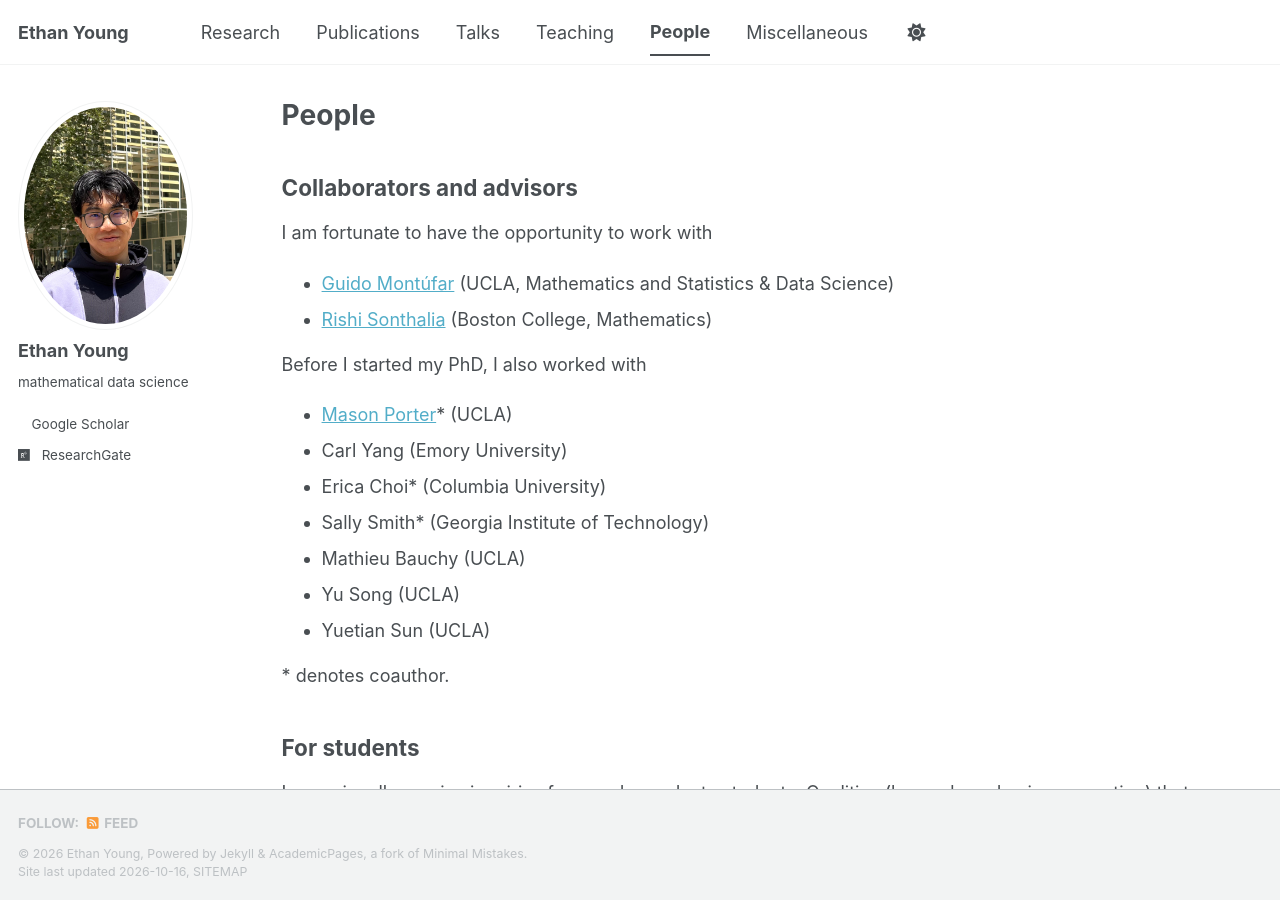
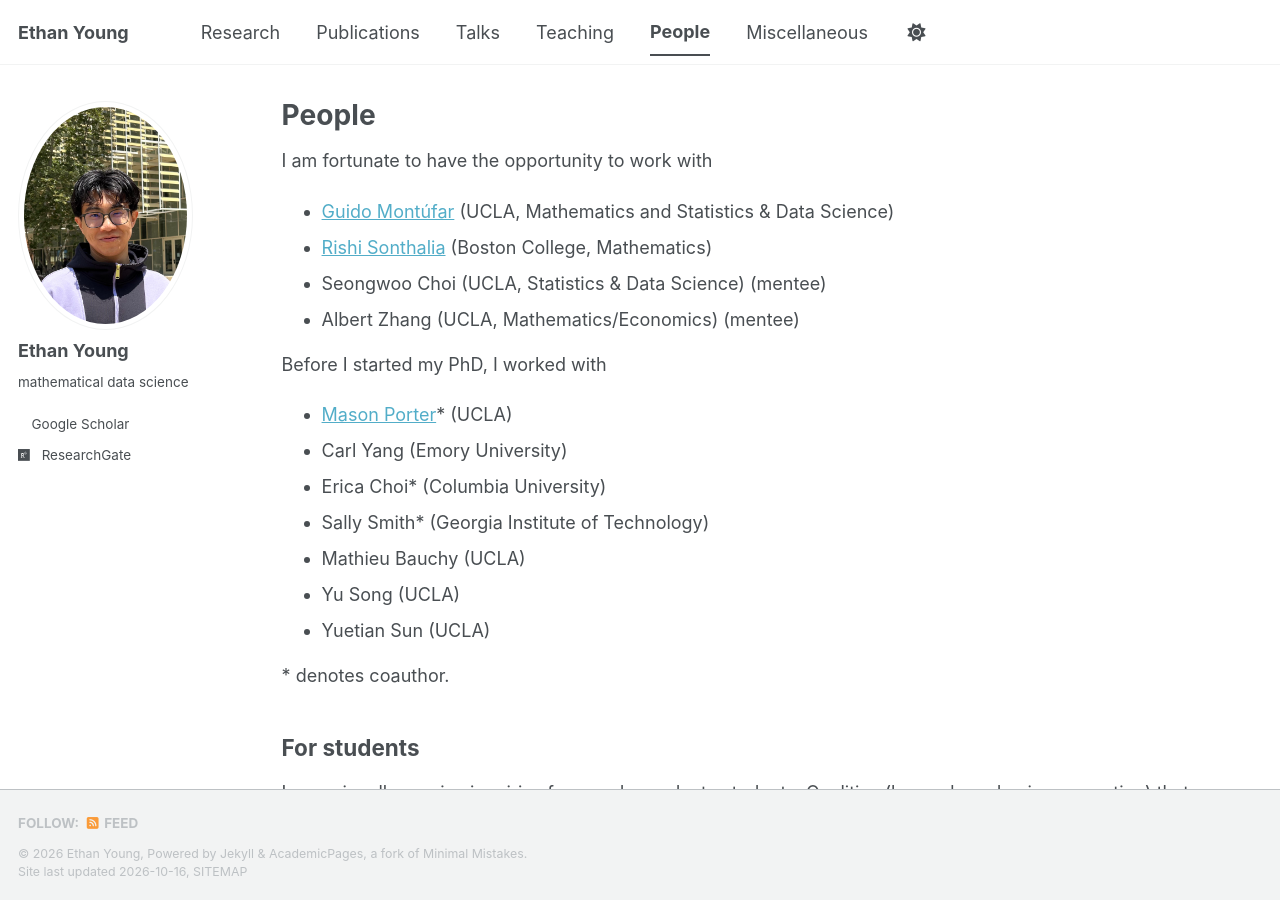
Before and after one commit to ethanjyoung/ethanjyoung.github.io, a Jekyll site: the page built from _pages/people.md, in a window 1280 px wide and 900 px high. Built offline with Jekyll 4.4.1, drawn with Linux system fonts in a browser that asks for light colours; a style sheet for code colours, icons or effects is not loaded.

Commit message:
Update people.md

```diff
--- a/_pages/people.md
+++ b/_pages/people.md
@@ -7,12 +7,13 @@ author_profile: true
 
 {% include base_path %}
 
-## Collaborators and advisors
 I am fortunate to have the opportunity to work with
 * [Guido Montúfar](https://www.math.ucla.edu/~montufar/) (UCLA, Mathematics and Statistics & Data Science)
 * [Rishi Sonthalia](https://sites.google.com/bc.edu/rishi-sonthalia) (Boston College, Mathematics)
+* Seongwoo Choi (UCLA, Statistics & Data Science) (mentee)
+* Albert Zhang (UCLA, Mathematics/Economics) (mentee)
 
-Before I started my PhD, I also worked with
+Before I started my PhD, I worked with
 * [Mason Porter](https://www.math.ucla.edu/~mason/)* (UCLA)
 * Carl Yang (Emory University)
 * Erica Choi* (Columbia University)
```
